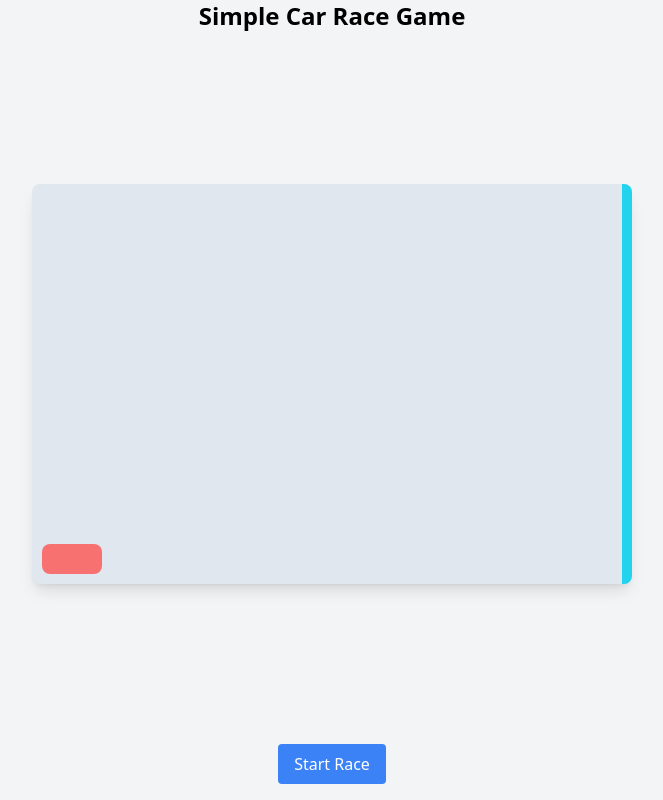
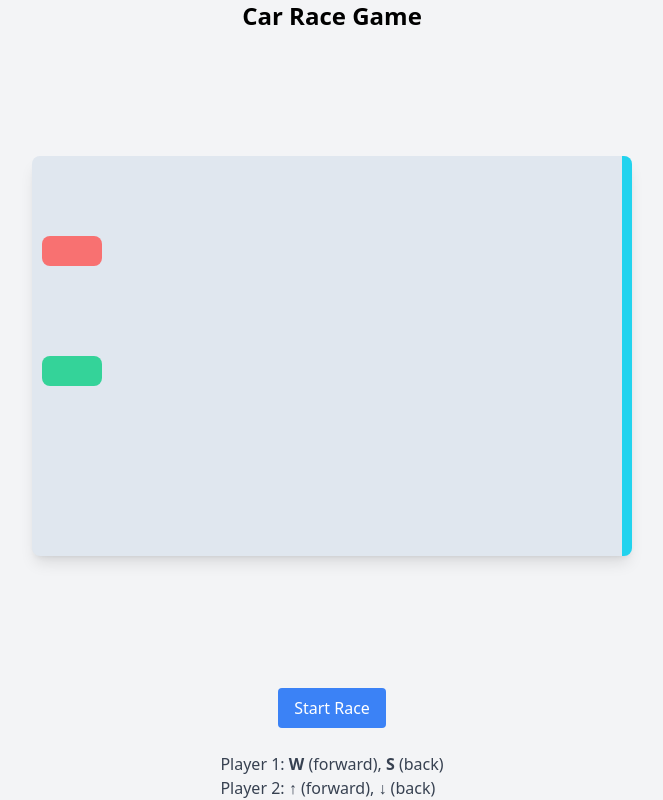
Before and after one commit to TOPIMAGETECH/boost, a PHP site: page / in a window 1280 px wide. Shown: the whole page, without its empty margins (308-971 px from the left). Run offline with PHP 8.4, Linux system fonts and the light colour scheme; some libraries are stand-ins or nearby versions.

Commit message:
Refactor car race game logic and update HTML structure for player controls

```diff
--- a/index.php
+++ b/index.php
@@ -2,7 +2,7 @@
 <html lang="en">
 <head>
     <meta charset="UTF-8">
-    <title>Simple Car Race Game</title>
+    <title>Car Race Game</title>
     <script src="https://cdn.tailwindcss.com"></script>
     <style>
         #gameArea {
@@ -17,12 +17,11 @@
             position: absolute;
             width: 60px;
             height: 30px;
-            background: #f87171;
             border-radius: 8px;
             bottom: 10px;
-            left: 10px;
-            transition: left 0.05s;
         }
+        .car1 { background: #f87171; top: 80px; }
+        .car2 { background: #34d399; top: 200px; }
         .finish {
             position: absolute;
             right: 0;
@@ -34,43 +33,81 @@
     </style>
 </head>
 <body class="bg-gray-100 flex flex-col items-center justify-center min-h-screen">
-    <h1 class="text-2xl font-bold mb-4">Simple Car Race Game</h1>
+    <h1 class="text-2xl font-bold mb-4">Car Race Game</h1>
     <div id="gameArea" class="shadow-lg rounded-lg">
-        <div class="car" id="car"></div>
+        <div class="car car1" id="car1"></div>
+        <div class="car car2" id="car2"></div>
         <div class="finish"></div>
     </div>
     <button id="startBtn" class="mt-6 px-4 py-2 bg-blue-500 text-white rounded hover:bg-blue-600">Start Race</button>
     <div id="result" class="mt-4 text-xl font-semibold"></div>
+    <div class="mt-2 text-gray-700">
+        <div>Player 1: <span class="font-bold">W</span> (forward), <span class="font-bold">S</span> (back)</div>
+        <div>Player 2: <span class="font-bold">↑</span> (forward), <span class="font-bold">↓</span> (back)</div>
+    </div>
     <script>
-        const car = document.getElementById('car');
+        const car1 = document.getElementById('car1');
+        const car2 = document.getElementById('car2');
         const startBtn = document.getElementById('startBtn');
         const result = document.getElementById('result');
-        let raceInterval = null;
-        let carPos = 10;
-        const finishLine = 530; // gameArea width - car width
+        const finishLine = 530;
+        let car1Pos = 10, car2Pos = 10;
+        let gameActive = false;
 
         function resetGame() {
-            carPos = 10;
-            car.style.left = carPos + 'px';
+            car1Pos = 10;
+            car2Pos = 10;
+            car1.style.left = car1Pos + 'px';
+            car2.style.left = car2Pos + 'px';
             result.textContent = '';
+            gameActive = false;
             startBtn.disabled = false;
         }
 
         function startRace() {
+            gameActive = true;
             startBtn.disabled = true;
-            raceInterval = setInterval(() => {
-                carPos += Math.random() * 10 + 2; // random speed
-                if (carPos >= finishLine) {
-                    carPos = finishLine;
-                    car.style.left = carPos + 'px';
-                    clearInterval(raceInterval);
-                    result.textContent = '🏁 Finished!';
-                    startBtn.disabled = false;
-                } else {
-                    car.style.left = carPos + 'px';
-                }
-            }, 50);
         }
+
+        function checkWin() {
+            if (car1Pos >= finishLine) {
+                result.textContent = '🏁 Player 1 Wins!';
+                gameActive = false;
+                startBtn.disabled = false;
+            } else if (car2Pos >= finishLine) {
+                result.textContent = '🏁 Player 2 Wins!';
+                gameActive = false;
+                startBtn.disabled = false;
+            }
+        }
+
+        document.addEventListener('keydown', (e) => {
+            if (!gameActive) return;
+            // Player 1: W/S
+            if (e.key === 'w' || e.key === 'W') {
+                car1Pos += 15;
+                if (car1Pos > finishLine) car1Pos = finishLine;
+                car1.style.left = car1Pos + 'px';
+                checkWin();
+            }
+            if (e.key === 's' || e.key === 'S') {
+                car1Pos -= 15;
+                if (car1Pos < 10) car1Pos = 10;
+                car1.style.left = car1Pos + 'px';
+            }
+            // Player 2: Arrow Up/Down
+            if (e.key === 'ArrowUp') {
+                car2Pos += 15;
+                if (car2Pos > finishLine) car2Pos = finishLine;
+                car2.style.left = car2Pos + 'px';
+                checkWin();
+            }
+            if (e.key === 'ArrowDown') {
+                car2Pos -= 15;
+                if (car2Pos < 10) car2Pos = 10;
+                car2.style.left = car2Pos + 'px';
+            }
+        });
 
         startBtn.addEventListener('click', () => {
             resetGame();
```
